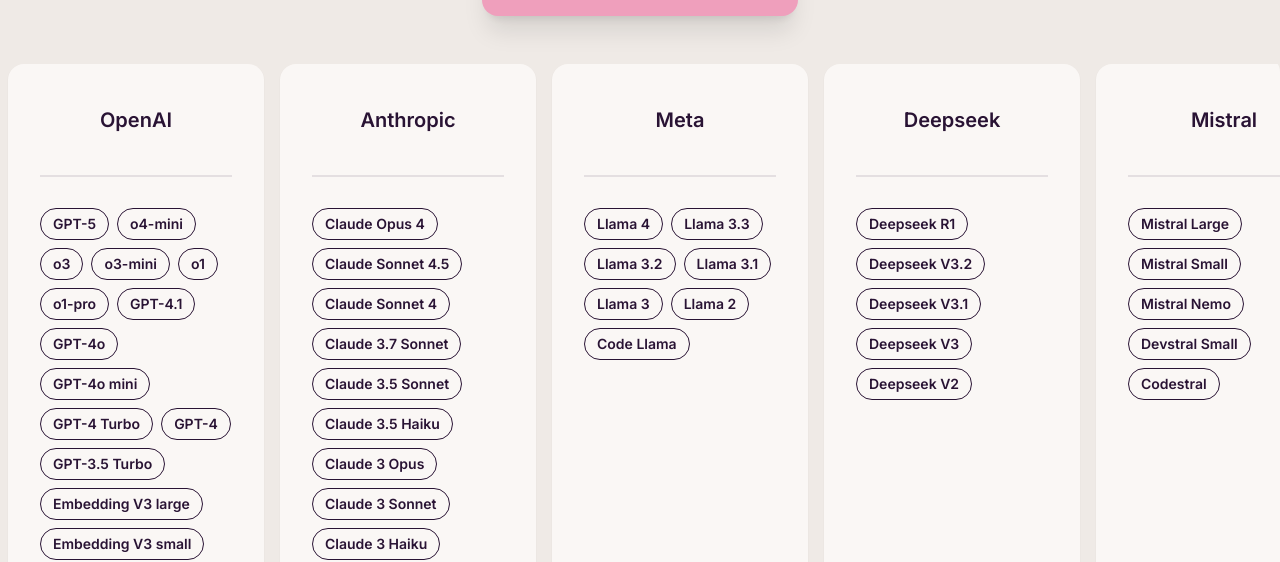
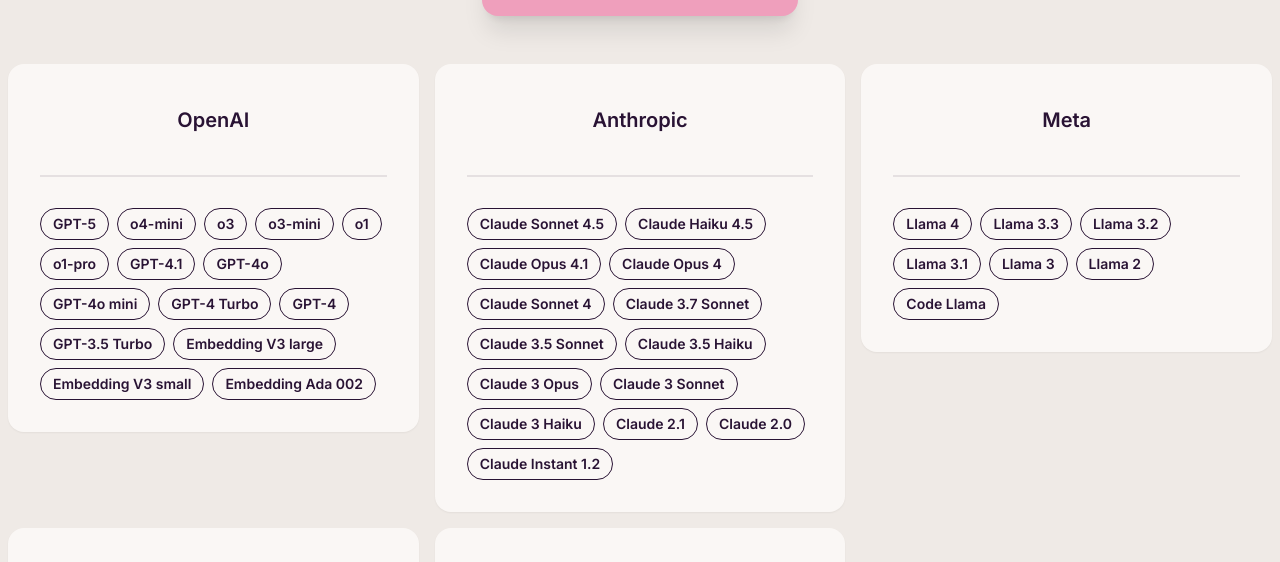
Before and after one commit to ppaanngggg/token-counter, a Next.js app: page / in a window 1280 px wide. Shown: the part 164-726 px from the top of the page. Built offline with nearby package versions, Linux system fonts and the light colour scheme.

Commit message:
add more models

```diff
--- a/app/components/cards.tsx
+++ b/app/components/cards.tsx
@@ -2,11 +2,11 @@ import { groups } from "@/app/utils/groups";
 
 export default function Cards() {
   return (
-    <div className="carousel carousel-center w-fit max-w-full space-x-4 rounded-box mx-auto p-2 my-4">
+    <div className="w-[80rem] max-w-full grid grid-cols-1 sm:grid-cols-2 lg:grid-cols-3 gap-4 mx-auto p-2 my-4">
       {groups.map((d) => {
         return (
-          <div className="carousel-item bg-base-100 rounded-box" key={d.name}>
-            <div className="card w-64 shadow-sm">
+          <div key={d.name}>
+            <div className="card bg-base-100 w-full shadow-sm">
               <div className="card-body">
                 <a href={`/${d.name.toLowerCase()}`}>
                   <h2 className="card-title btn btn-ghost hover:underline">
--- a/app/components/faq.tsx
+++ b/app/components/faq.tsx
@@ -293,6 +293,45 @@ export default function FAQ(props: {
           </p>
         </>
       )}
+      {props.model === "claude-sonnet-4.5" && (
+        <>
+          <h3 className={qClass}>• Claude Sonnet 4.5 Introduction</h3>
+          <p className={aClass}>
+            Claude Sonnet 4.5 is Anthropic most capable large language model
+            optimized for building complex agents, setting a new industry
+            standard for autonomous coding and reliable, multi-step computer-use
+            workflows.
+          </p>
+        </>
+      )}
+      {props.model === "claude-haiku-4.5" && (
+        <>
+          <h3 className={qClass}>• Claude Haiku 4.5 Introduction</h3>
+          <p className={aClass}>
+            Claude Haiku 4.5 is Anthropic latest small, fast, and highly
+            cost-efficient model that delivers near-frontier performance,
+            rivaling the coding and computer-use capabilities of the older
+            Claude Sonnet 4, but at approximately one-third the cost and more
+            than twice the speed; it is ideal for real-time, low-latency
+            applications like customer service agents and rapid pair
+            programming, and is notable for being statistically more aligned
+            (safer) than both Sonnet 4.5 and Opus 4.1.
+          </p>
+        </>
+      )}
+      {props.model === "claude-opus-4.1" && (
+        <>
+          <h3 className={qClass}>• Claude Opus 4.1 Introduction</h3>
+          <p className={aClass}>
+            Claude Opus 4.1 is an updated, state-of-the-art model from Anthropic
+            that significantly improves performance in highly complex agentic
+            tasks, real-world coding, and in-depth reasoning, achieving a 74.5%
+            score on the SWE-bench Verified coding evaluation and excelling at
+            precise corrections within large codebases for debugging and
+            multi-file refactoring.
+          </p>
+        </>
+      )}
       {props.model === "claude-opus-4" && (
         <>
           <h3 className={qClass}>• Claude Opus 4 Introduction</h3>
@@ -300,14 +339,6 @@ export default function FAQ(props: {
             Claude Opus 4 is Anthropic most capable and intelligent model yet.
             Claude Opus 4 sets new standards in complex reasoning and advanced
             coding
-          </p>
-        </>
-      )}
-      {props.model === "claude-sonnet-4.5" && (
-        <>
-          <h3 className={qClass}>• Claude Sonnet 4.5 Introduction</h3>
-          <p className={aClass}>
-            Claude Sonnet 4.5 is a hybrid reasoning model with superior intelligence for agents, and 200K context window.
           </p>
         </>
       )}
@@ -592,11 +623,19 @@ export default function FAQ(props: {
           </p>
         </>
       )}
-      {props.model === "deepseek-v3.2" && (
+      {props.model === "deepseek-v3.2-exp" && (
         <>
-          <h3 className={qClass}>• DeepSeek V3.2 Introduction</h3>
+          <h3 className={qClass}>• DeepSeek V3.2 Exp Introduction</h3>
           <p className={aClass}>
-            DeepSeek-V3.2-Exp is an experimental model built on V3.1-Terminus, it debuts DeepSeek Sparse Attention (DSA) for faster, more efficient training & inference on long context.
+            DeepSeek-V3.2-Exp is an experimental model that builds upon the
+            foundations of its predecessor, V3.1-Terminus. This iteration
+            introduces a significant innovation: DeepSeek Sparse Attention
+            (DSA). DSA is designed to revolutionize the way large language
+            models handle long contexts, enabling faster and more efficient
+            training and inference processes. By optimizing attention
+            mechanisms, DeepSeek-V3.2-Exp aims to deliver enhanced performance,
+            particularly in scenarios requiring extensive contextual
+            understanding and generation.
           </p>
         </>
       )}
@@ -604,7 +643,14 @@ export default function FAQ(props: {
         <>
           <h3 className={qClass}>• DeepSeek V3.1 Introduction</h3>
           <p className={aClass}>
-            DeepSeek-V3.1 is the latest upgrade in the DeepSeek family of large language models. It builds on V3 and R1 with better reasoning speed, hybrid inference modes, and agentic improvements.
+            DeepSeek-V3.1 represents a significant advancement in the DeepSeek
+            family of large language models, building upon the strong
+            foundations of its predecessors, V3 and R1. This latest iteration
+            introduces several key enhancements, including improved reasoning
+            speed, more versatile hybrid inference modes, and substantial
+            agentic improvements. These upgrades collectively contribute to a
+            more powerful and efficient model, capable of handling a broader
+            range of complex tasks with greater accuracy and responsiveness.
           </p>
         </>
       )}
--- a/app/utils/groups.ts
+++ b/app/utils/groups.ts
@@ -91,14 +91,26 @@ const groups: Group[] = [
     name: "Anthropic",
     models: [
       {
-        name: "Claude Opus 4",
-        value: "claude-opus-4",
+        name: "Claude Sonnet 4.5",
+        value: "claude-sonnet-4.5",
         context: 200000,
         hub: "Xenova/claude-tokenizer",
       },
       {
-        name: "Claude Sonnet 4.5",
-        value: "claude-sonnet-4.5",
+        name: "Claude Haiku 4.5",
+        value: "claude-haiku-4.5",
+        context: 200000,
+        hub: "Xenova/claude-tokenizer",
+      },
+      {
+        name: "Claude Opus 4.1",
+        value: "claude-opus-4.1",
+        context: 200000,
+        hub: "Xenova/claude-tokenizer",
+      },
+      {
+        name: "Claude Opus 4",
+        value: "claude-opus-4",
         context: 200000,
         hub: "Xenova/claude-tokenizer",
       },
@@ -215,14 +227,8 @@ const groups: Group[] = [
     name: "Deepseek",
     models: [
       {
-        name: "Deepseek R1",
-        value: "deepseek-r1",
-        context: 128000,
-        hub: "deepseek-ai/DeepSeek-R1",
-      },
-      {
-        name: "Deepseek V3.2",
-        value: "deepseek-v3.2",
+        name: "Deepseek V3.2 Exp",
+        value: "deepseek-v3.2-exp",
         context: 128000,
         hub: "deepseek-ai/DeepSeek-V3.2-Exp",
       },
@@ -231,6 +237,12 @@ const groups: Group[] = [
         value: "deepseek-v3.1",
         context: 128000,
         hub: "deepseek-ai/DeepSeek-V3.1",
+      },
+      {
+        name: "Deepseek R1",
+        value: "deepseek-r1",
+        context: 128000,
+        hub: "deepseek-ai/DeepSeek-R1",
       },
       {
         name: "Deepseek V3",
```
